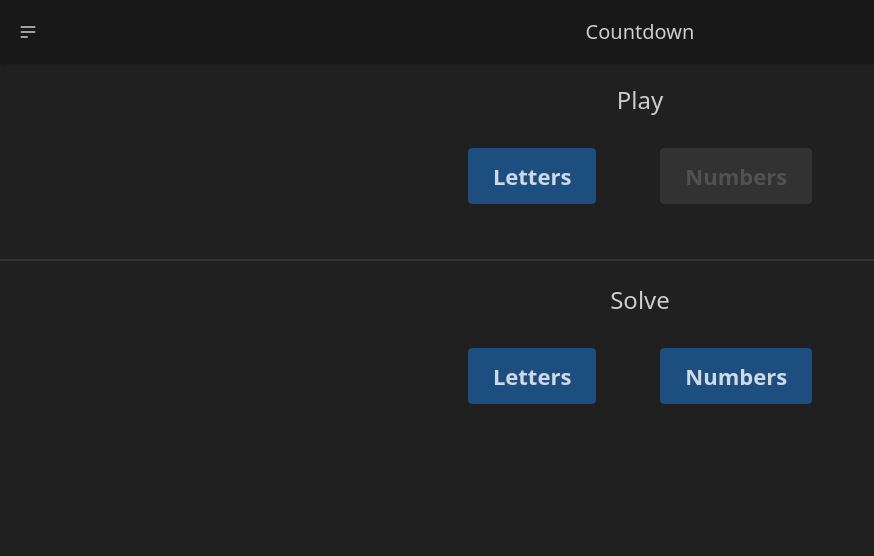
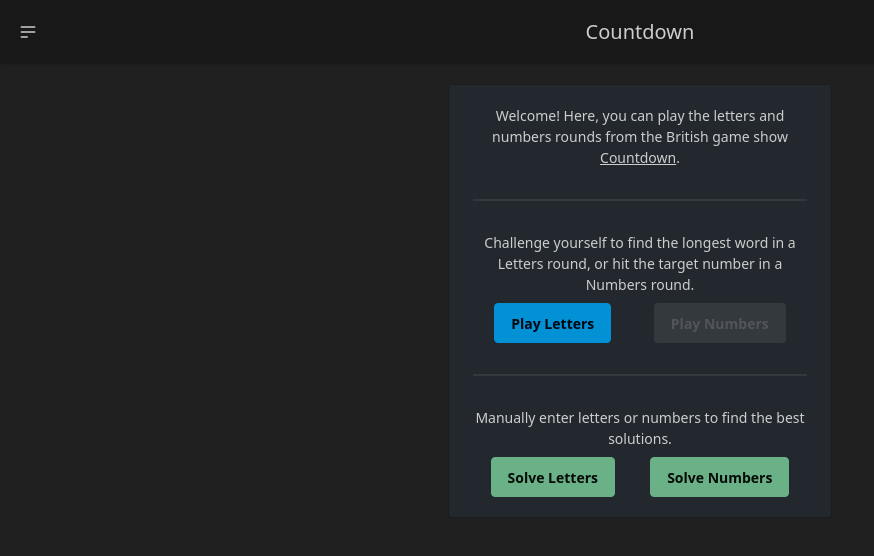
Before and after one commit to ryandeba/countdown, a Vue app: page /#/ in a window 1280 px wide. Shown: the top 556 px of the page, without its empty margins (0-874 px from the left). Built offline with nearby package versions, Linux system fonts and the light colour scheme.

Commit message:
add explanatory text; misc ui updates

```diff
--- a/src/components/LettersApp.vue
+++ b/src/components/LettersApp.vue
@@ -169,14 +169,23 @@
   </template>
 
   <template v-if="gameStatus == 'WORDS'">
-    <LettersTimer
-      v-model="timer"
-      class="mb-4"
-    ></LettersTimer>
-
+    <!-- TODO: move this into a component -->
     <div class="flex justify-center">
       <div class="card card-border bg-base-100 w-96 bg-neutral m-2">
         <div class="card-body">
+          <div class="flex items-center mb-3">
+            <div>
+              <LettersTimer
+                v-model="timer"
+                class="mr-4"
+              ></LettersTimer>
+            </div>
+
+            <p>
+              Submit the longest words you can find before the timer runs out.
+            </p>
+          </div>
+
           <input
             :value="selectedLetters"
             class="input input-lg w-full tracking-[.4rem]"
@@ -188,6 +197,7 @@
               type="button"
               class="btn btn-danger mr-5"
               @click="unselectAllLetters"
+              :disabled="selectedLetters.length == 0"
             >
               Clear
             </button>
@@ -196,9 +206,20 @@
               type="button"
               class="btn btn-primary"
               @click="addSubmission"
+              :disabled="selectedLetters.length == 0"
             >
               Submit
             </button>
+          </div>
+
+          <div class="divider"></div>
+
+          <div class="flex flex-col items-center">
+            <div
+              v-for="s in submissions"
+            >
+              {{ s }}
+            </div>
           </div>
         </div>
       </div>
--- a/src/components/LettersSubmissions.vue
+++ b/src/components/LettersSubmissions.vue
@@ -40,6 +40,11 @@
           </div>
         </template>
 
+        <template v-else>
+          <p class="text-center mb-3">
+            Select 1 word to submit for scoring. Longer words score more points.
+          </p>
+
           <div
             v-for="(word, i) in words"
           >
@@ -57,6 +62,7 @@
               </span>
             </button>
           </div>
+        </template>
 
         <template v-if="selectedIndex > -1">
           <div class="card-actions justify-center tracking-normal min-h-12">
--- a/src/components/LettersTimer.vue
+++ b/src/components/LettersTimer.vue
@@ -21,15 +21,14 @@
 </script>
 
 <template>
-  <div class="flex justify-center">
   <div
     class="
-        bg-primary
+      border
       text-primary-content
       text-xl
       font-bold
       rounded-full
-        w-20
+      w-16
       aspect-1/1
       flex
       justify-center
@@ -38,5 +37,4 @@
   >
     {{ model }}
   </div>
-  </div>
 </template>
--- a/src/components/LettersVowelsAndConsonants.vue
+++ b/src/components/LettersVowelsAndConsonants.vue
@@ -52,9 +52,14 @@
 <template>
   <div class="flex justify-center">
     <div class="card card-border bg-base-100 w-96 bg-neutral">
-      <div class="card-body flex-row justify-center">
+      <div class="card-body">
+        <p class="text-center mb-3">
+          Select 9 random letters. Your selection must contain at least 3 vowels and at least 4 consonants.
+        </p>
+
+        <div class="flex flex-row justify-around">
           <button
-          class="btn btn-primary btn-lg w-40"
+            class="btn btn-info btn-lg"
             @click="selectVowel"
             :disabled="vowelCount >= 5"
           >
@@ -62,7 +67,7 @@
           </button>
 
           <button
-          class="btn btn-primary btn-lg w-40"
+            class="btn btn-info btn-lg"
             @click="selectConsonant"
             :disabled="consonantCount >= 6"
           >
@@ -71,4 +76,5 @@
         </div>
       </div>
     </div>
+  </div>
 </template>
--- a/src/views/HomeView.vue
+++ b/src/views/HomeView.vue
@@ -3,24 +3,37 @@
 </script>
 
 <template>
-  <div class="text-center text-2xl">
-    Play
-  </div>
+  <div class="flex justify-center">
+    <div class="card card-border bg-base-100 w-96 bg-neutral">
+      <div class="card-body py-5">
+        <p class="text-center">
+          Welcome!
+          Here, you can play the letters and numbers rounds from the British game show
+          <a href="https://en.wikipedia.org/wiki/Countdown_(game_show)" target="_blank" class="link">Countdown</a>.
+        </p>
 
-  <div class="flex justify-center">
+        <div
+          class="divider"
+        ></div>
+
+        <p class="text-center">
+          Challenge yourself to find the longest word in a Letters round, or hit the target number in a Numbers round.
+        </p>
+
+        <div class="flex justify-around">
           <RouterLink
             to="/letters"
-      class="btn btn-primary btn-xl m-8"
+            class="btn btn-info"
           >
-      Letters
+            Play Letters
           </RouterLink>
 
           <RouterLink
             to="/numbers"
-      class="btn btn-primary btn-xl m-8"
+            class="btn btn-info"
             disabled
           >
-      Numbers
+            Play Numbers
           </RouterLink>
         </div>
 
@@ -28,23 +41,26 @@
           class="divider"
         ></div>
 
-  <div class="text-center text-2xl">
-    Solve
-  </div>
+        <p class="text-center">
+          Manually enter letters or numbers to find the best solutions.
+        </p>
 
-  <div class="flex justify-center">
+        <div class="flex justify-around">
           <RouterLink
             to="/solveLetters"
-      class="btn btn-primary btn-xl m-8"
+            class="btn btn-success"
           >
-      Letters
+            Solve Letters
           </RouterLink>
 
           <RouterLink
             to="/solveNumbers"
-      class="btn btn-primary btn-xl m-8"
+            class="btn btn-success"
           >
-      Numbers
+            Solve Numbers
           </RouterLink>
         </div>
+      </div>
+    </div>
+  </div>
 </template>
```
Lines whose indentation alone changed are shown as unchanged.
